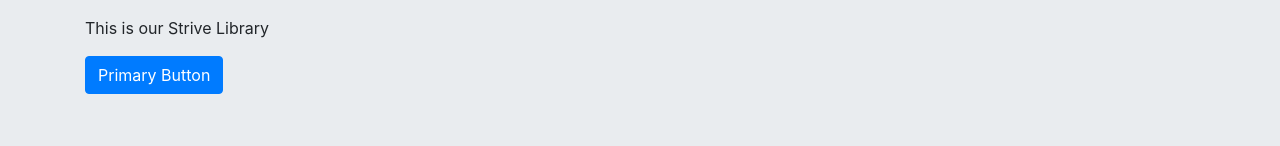
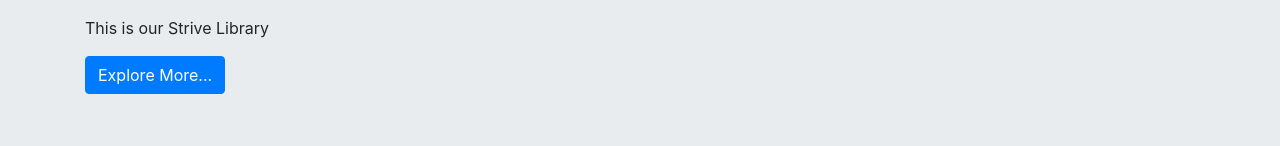
Before and after one commit to sefabckn/Strive-School-M4D2-Homework, a React (Create React App) app in the folder strivebooks/: page / in a window 1280 px wide. Shown: the part 160-306 px from the top of the page. Built offline with nearby package versions, Linux system fonts and the light colour scheme.

Commit message:
button updated

```diff
--- a/strivebooks/src/components/Welcome.jsx
+++ b/strivebooks/src/components/Welcome.jsx
@@ -11,7 +11,7 @@ const Welcome = () =>(
            This is our Strive Library
         </p>
         <Button variant="primary">
-         Primary Button
+         Explore More...
         </Button>
       </Container>
     </Jumbotron>
```
